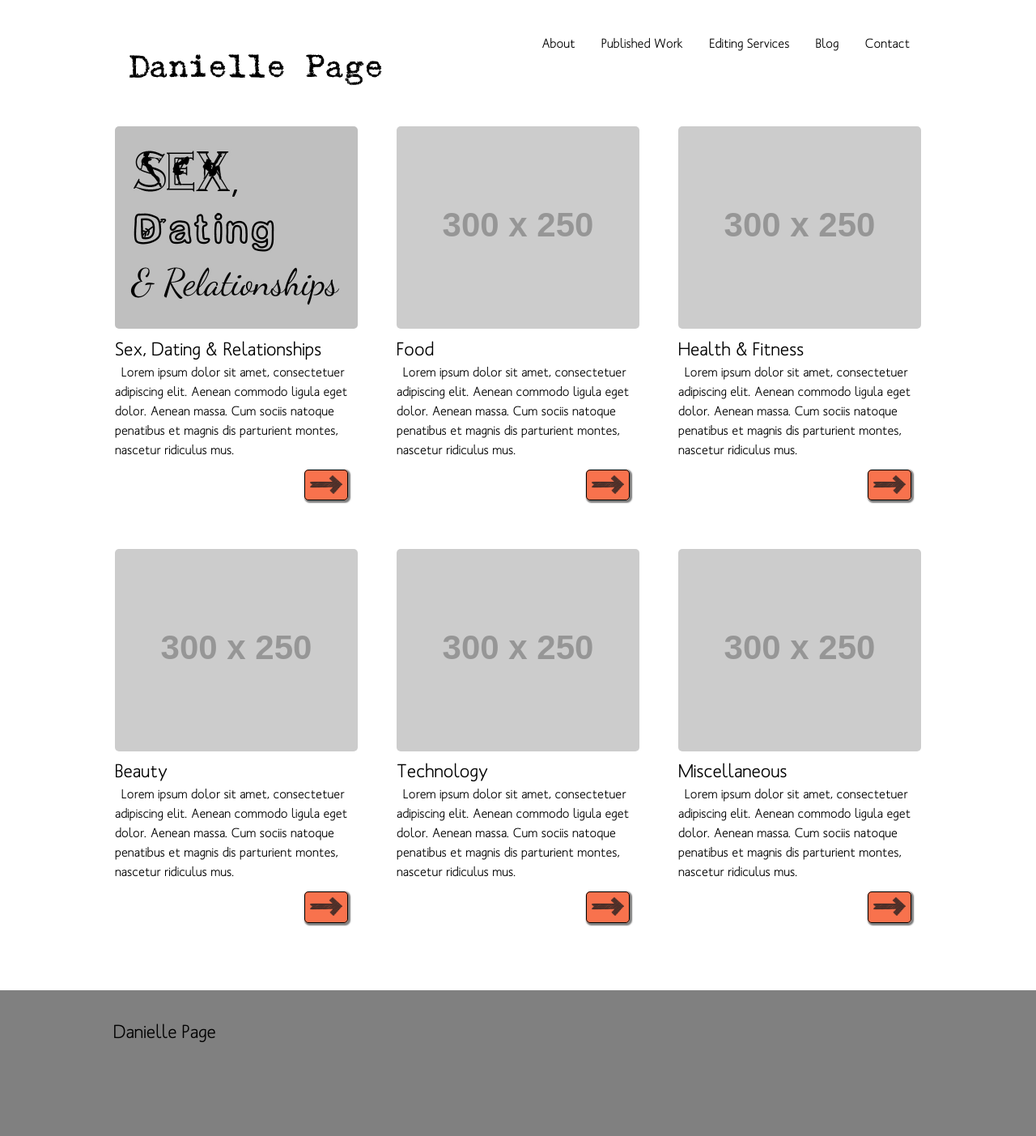
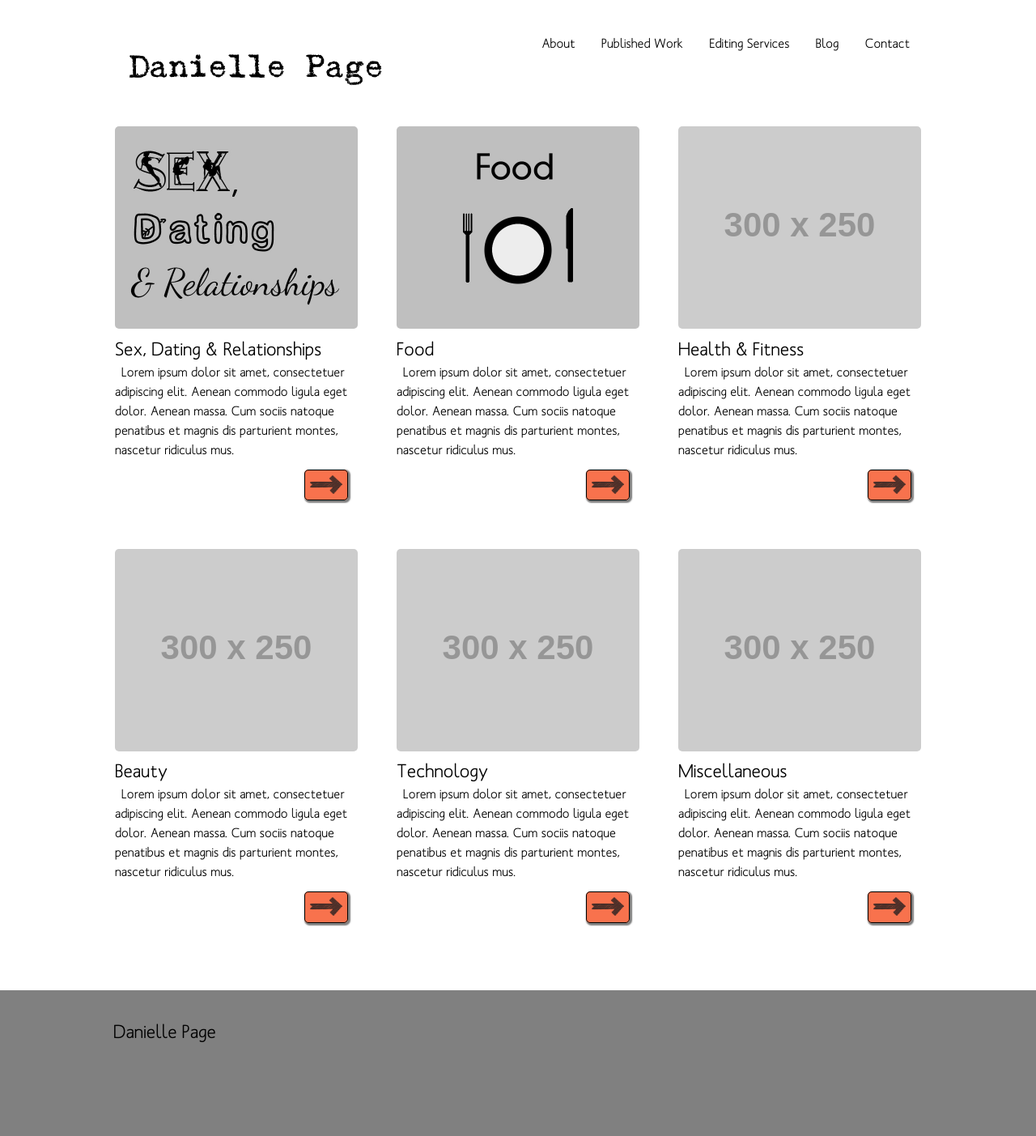
Before and after one commit to thedaniellepage/thedaniellepage, a Jekyll site: the page built from published-work.html, in a window 1280 px wide. Shown: the whole page at 81% size. Built offline with Jekyll 4.4.1, drawn with Linux system fonts in a browser that asks for light colours; nearby versions of some CDN libraries.

Commit message:
number two

```diff
--- a/published-work.html
+++ b/published-work.html
@@ -14,7 +14,7 @@ permalink: "index.html"
 		<p class="button-style"><a class="link-button" href="#"><img src="/images/arrow.gif" class="arrow"></a></p>
 	</td>
 	<td>
-		<img src="http://placehold.it/300x250" class="category-image">
+		<img src="/images/food.jpg" class="category-image">
 		<h3>Food</h3>
 		<p class="category-blurb">Lorem ipsum dolor sit amet, consectetuer adipiscing elit. Aenean commodo ligula eget dolor. Aenean massa. Cum sociis natoque penatibus et magnis dis parturient montes, nascetur ridiculus mus.</p>
 		<p class="button-style"><a class="link-button" href="#"><img src="/images/arrow.gif" class="arrow"></a></p>
```
Also changed, not shown: images/food.jpg (added), 1 other file.
